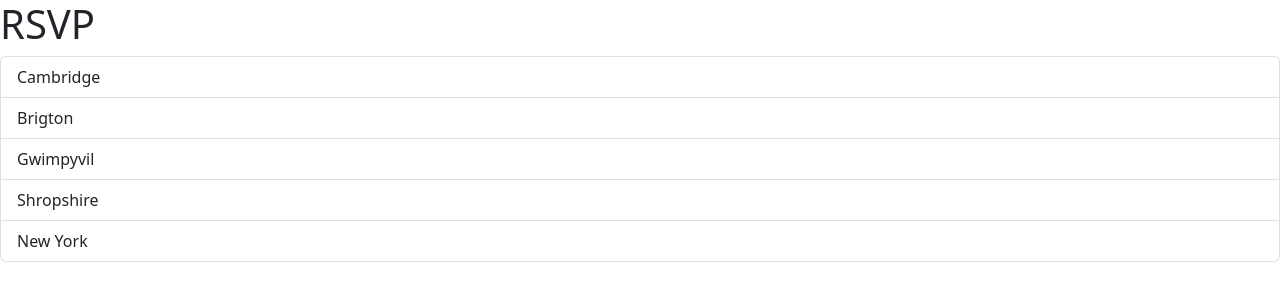
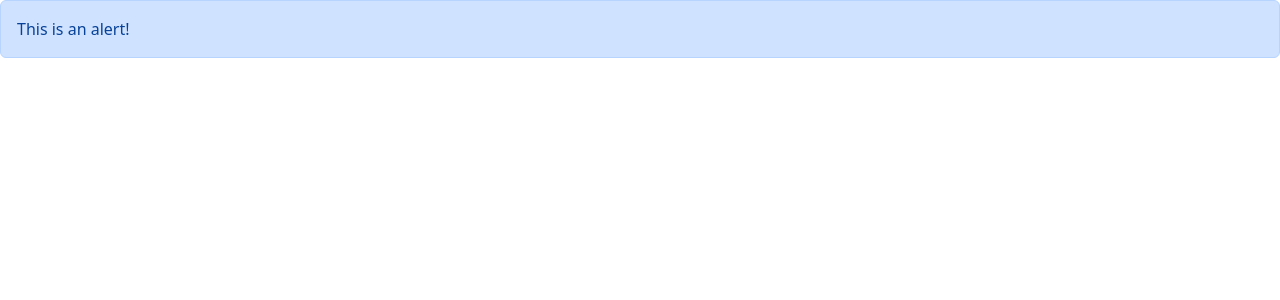
Before and after one commit to Ccuredalerayner/FirstWebsite, a React (Vite) app in the folder CuredaleFoundationWebsite/: page / in a window 1280 px wide. Shown: the top 300 px of the page. Built offline with nearby package versions, Linux system fonts and the light colour scheme.

Commit message:
using children to pass react objects to components

```diff
--- a/CuredaleFoundationWebsite/src/App.tsx
+++ b/CuredaleFoundationWebsite/src/App.tsx
@@ -1,19 +1,11 @@
-import ListGroup from "./componants/ListGroup";
+import Alert from "./componants/Alert";
 
 function App() {
-    let items = ["Cambridge", "Brigton", "Gwimpyvil", "Shropshire", "New York"];
-
-    const headleSelectItem = (item: string) => {
-        console.log(item);
-    };
-
     return (
         <div>
-            <ListGroup
-                items={items}
-                heading="RSVP"
-                onSelectItem={headleSelectItem}
-            />
+            <Alert>
+                <span>This is an alert!</span>
+            </Alert>
         </div>
     );
 }
--- /dev/null
+++ b/CuredaleFoundationWebsite/src/componants/Alert.tsx
@@ -0,0 +1,11 @@
+import { ReactNode } from "react";
+
+interface AlertProp {
+    children: ReactNode;
+}
+
+const Alert = ({ children }: AlertProp) => {
+    return <div className="alert alert-primary">{children}</div>;
+};
+
+export default Alert;
```
